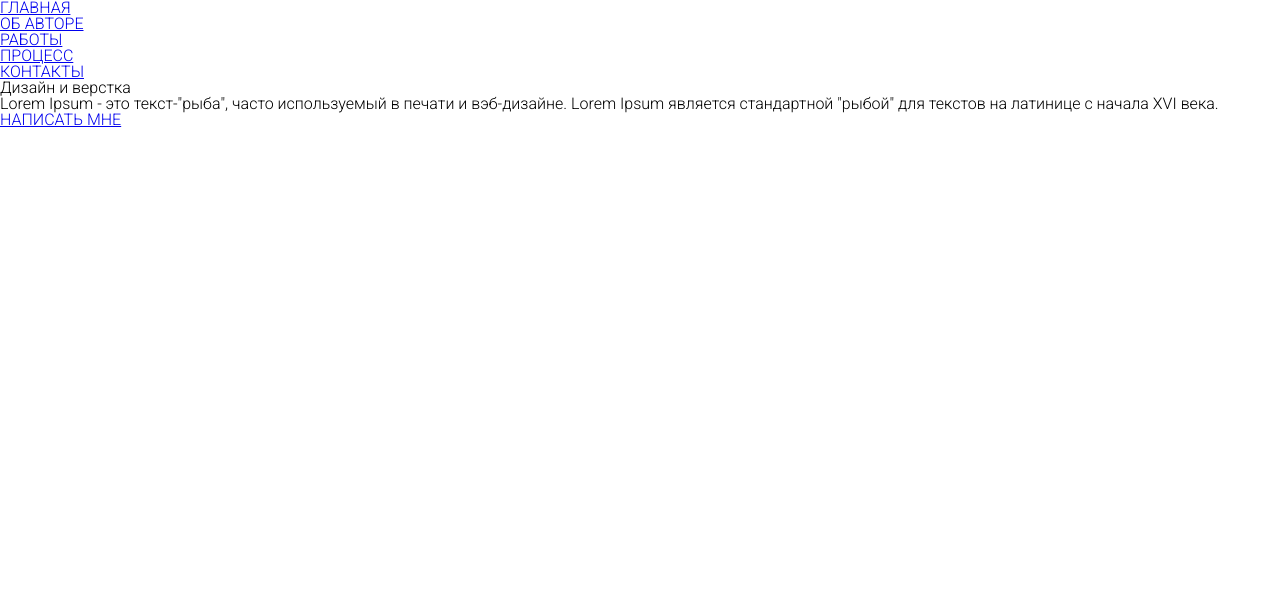
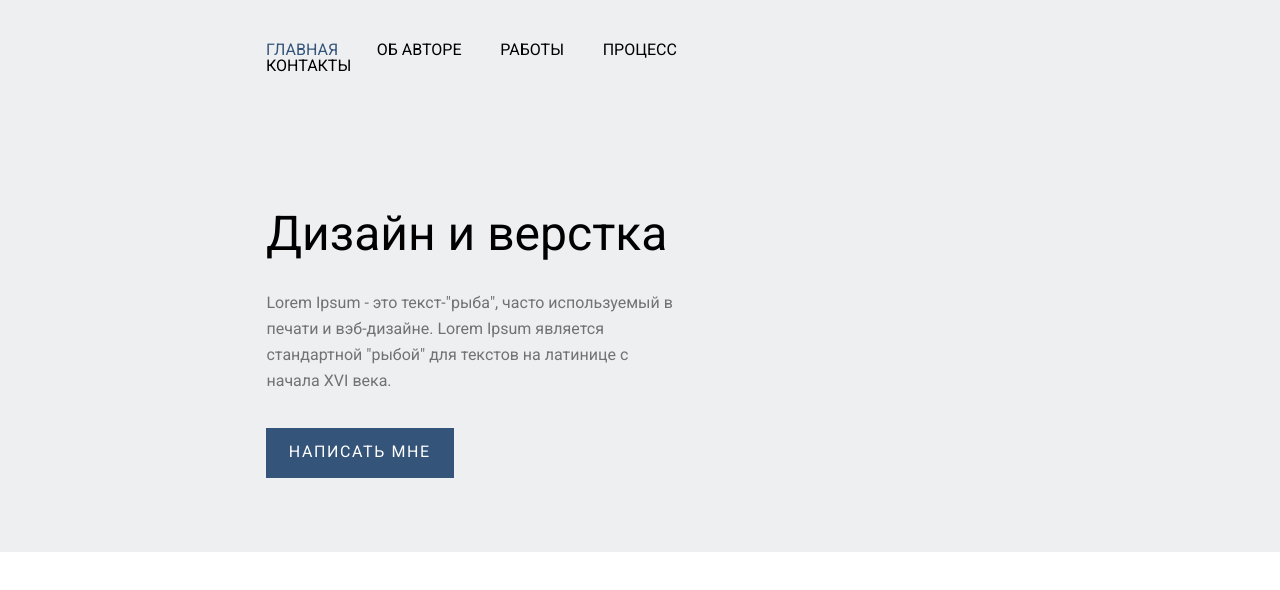
Before and after one commit to KINastya/kyliushykanastasiiahw008, a plain HTML site: page index.html in a window 1280 px wide. Drawn offline with Linux system fonts and the light colour scheme.

Commit message:
in style.css worked on the design of the first part of the site. Added indents, changed the color and size of the text, also made the positioning of the elements

```diff
--- a/css/reset.css
+++ b/css/reset.css
@@ -22,6 +22,7 @@ time, mark, audio, video {
 	font-size: 100%;
 	font: inherit;
 	vertical-align: baseline;
+	text-decoration: none;
 }
 /* HTML5 display-role reset for older browsers */
 article, aside, details, figcaption, figure,
--- a/css/style.css
+++ b/css/style.css
@@ -0,0 +1,55 @@
+.header {
+    background-color: #eeeff1;
+    padding-left: 20.78%;
+}
+
+.menu {
+    width: 49.87%;
+    justify-content: space-between;
+    padding-top: 4.16%;
+}
+
+.menu__item {
+    display: inline-block;
+    margin-right: 6.87%;
+}
+
+.menu__link {
+    color: black;
+}
+
+.menu__link--spesial {
+    color: #34547A;
+}
+
+.subject__title {
+    margin-top: 13.4%;
+    font-size: 3rem;
+    font-weight: 500;
+}
+
+.subject__item {
+    width: 40.17%;
+    padding-left: 0.05%;
+    margin-top: 3.12%;
+    color: #727272;
+    line-height: 26px;
+    text-align: left;
+}
+
+.subject__footer {
+    margin-top: 3.4%;
+    padding-bottom: 7.3%;
+}
+
+.subject__button {
+    width: 18.5%;
+    padding: 1.56% 0 1.81% 0;
+    background-color: #34547A;
+    text-align: center;
+    letter-spacing: 0.1rem;
+}
+
+.btn-link {
+    color: white;
+}
--- a/index.html
+++ b/index.html
@@ -6,7 +6,7 @@
     <meta name="viewport" content="width=device-width, initial-scale=1.0">
     <link rel="preconnect" href="https://fonts.googleapis.com">
     <link rel="preconnect" href="https://fonts.gstatic.com" crossorigin>
-    <link href="https://fonts.googleapis.com/css2?family=Roboto:wght@300&display=swap" rel="stylesheet">
+    <link href="https://fonts.googleapis.com/css2?family=Roboto&display=swap" rel="stylesheet">
     <link rel="stylesheet" href="css/reset.css">
     <link rel="stylesheet" href="css/style.css">
     <title>Simple Site</title>
@@ -17,7 +17,7 @@
             <div class="header__wrap-top">
                 <div class="menu">
                     <div class="menu__item">
-                        <a href="#" class="menu__link">
+                        <a href="#" class="menu__link menu__link--spesial">
                             ГЛАВНАЯ
                         </a>
                     </div>
@@ -44,16 +44,24 @@
                 </div>
             </div>
             <div class="header__wrap-bottom">
-                <h1 class="header__title">
+                <div class="wrap__subject">
+                    <div class="subject__heading">
+                        <h1 class="subject__title">
                             Дизайн и верстка
                         </h1>
-                <span class="header__item">
+                    </div>
+                    <div class="subject__item">
+                        <span class="subject__subtitle">
                             Lorem Ipsum - это текст-"рыба", часто используемый в печати и вэб-дизайне. Lorem Ipsum является стандартной "рыбой" для текстов на латинице с начала XVI века.
                         </span>
-                <div class="header__button">
+                    </div>
+                    <div class="subject__footer">
+                        <div class="subject__button">
                             <a href="#" class="btn-link">
                                 НАПИСАТЬ МНЕ
                             </a>
+                        </div>
+                    </div>
                 </div>
             </div>
         </header>
```
Lines whose indentation alone changed are shown as unchanged.
